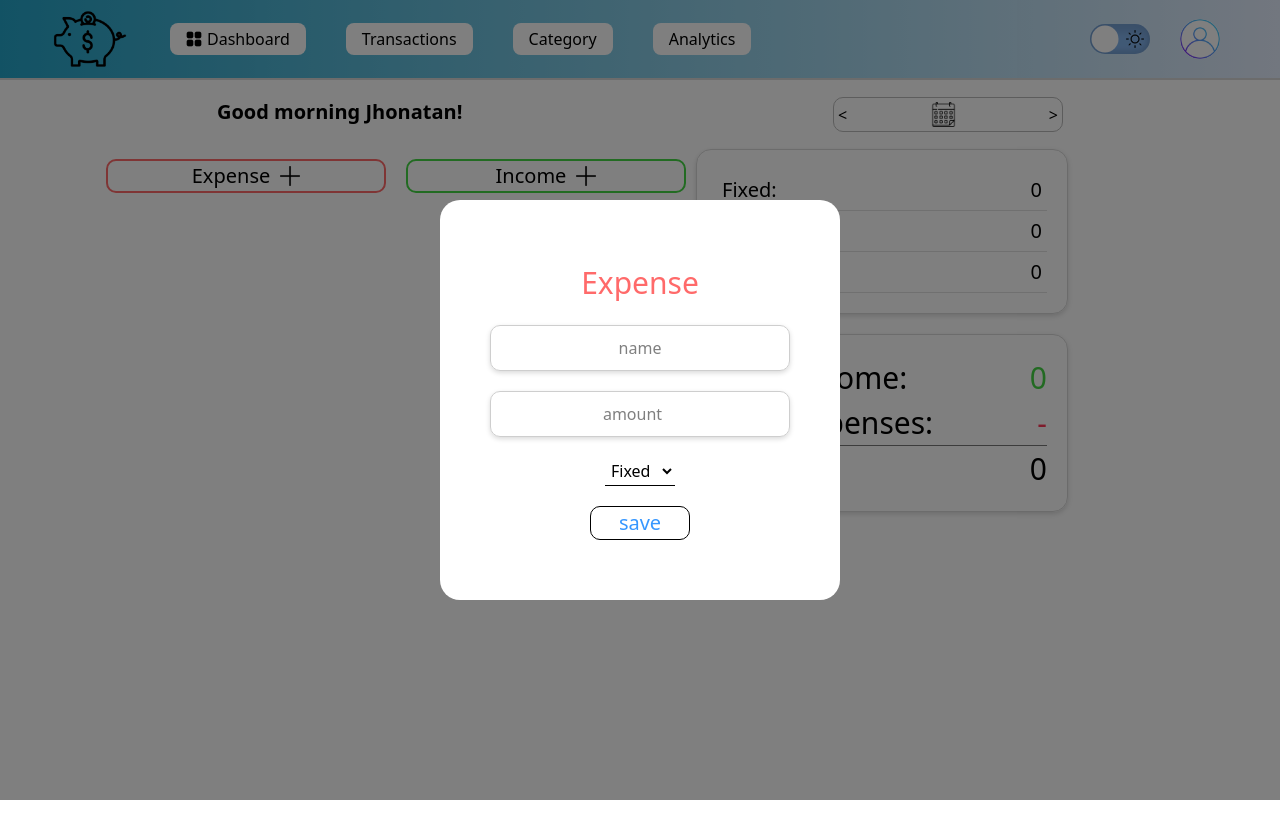
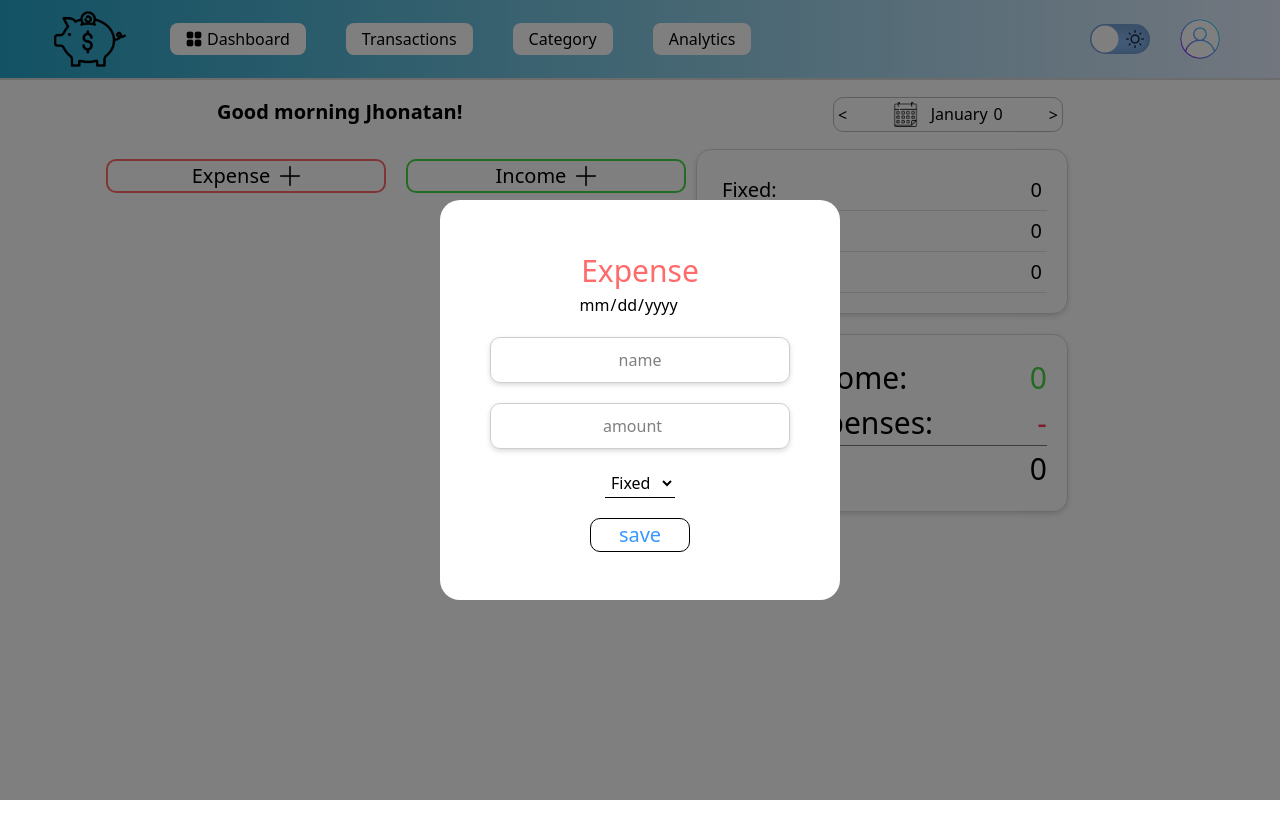
Before and after one commit to jhonatanIto/ExpenseTracker, a React (Vite) app: page / in a window 1280 px wide. Both pictures are taken after a click on the button "Expense". Shown: the top 838 px of the page. Built offline with nearby package versions, Linux system fonts and the light colour scheme; no server answers.

Commit message:
calendar function added

```diff
--- a/src/App.css
+++ b/src/App.css
@@ -374,3 +374,6 @@
 .filterExpense:hover {
   color: red;
 }
+.dateInput::-webkit-calendar-picker-indicator {
+  display: none;
+}
--- a/src/App.jsx
+++ b/src/App.jsx
@@ -7,7 +7,12 @@ import Calendar from "./components/Calendar";
 import CardInfo from "./components/CardInfo";
 
 function App() {
-  const [month, setMonth] = useState();
+  const [{ month, year, day }, setnichi] = useState({
+    month: 0,
+    year: 0,
+    day: 0,
+  });
+
   const [cards, setCards] = useState([]);
   const [expenseIncome, setExpenseIncome] = useState("Expense");
   const [modalDisplay, setModalDisplay] = useState("none");
@@ -28,7 +33,7 @@ function App() {
   const [currency, setCurrency] = useState("JPY");
   const [type, setType] = useState("Fixed");
   const [today, setToday] = useState("");
-  const [date, setDate] = useState("");
+  const [cardDate, setCardDate] = useState("");
   const [display, setDisplay] = useState("All");
 
   function closeModal(e) {
@@ -77,14 +82,21 @@ function App() {
   return (
     <>
       <Header setDisplay={setDisplay} />
-      <Calendar today={today} month={month} setMonth={setMonth} />
+      <Calendar
+        day={day}
+        month={month}
+        year={year}
+        setnichi={setnichi}
+        today={today}
+      />
       <Main
+        year={year}
         month={month}
         setDisplay={setDisplay}
         display={display}
         setExpenseIncome={setExpenseIncome}
         setType={setType}
-        setDate={setDate}
+        setCardDate={setCardDate}
         setEditType={setEditType}
         setEditCurrency={setEditCurrency}
         setEditAmount={setEditAmount}
@@ -101,6 +113,9 @@ function App() {
         setModalDisplay={setModalDisplay}
       />
       <Modal
+        day={day}
+        year={year}
+        month={month}
         expenseIncome={expenseIncome}
         setCurrency={setCurrency}
         setType={setType}
@@ -118,10 +133,11 @@ function App() {
         id={id}
         setId={setId}
         today={today}
+        cardDate={cardDate}
       />
       <CardInfo
         expenseIncome={expenseIncome}
-        date={date}
+        cardDate={cardDate}
         setCardInfoModal={setCardInfoModal}
         setEditType={setEditType}
         setEditCurrency={setEditCurrency}
--- a/src/components/AddContainer.jsx
+++ b/src/components/AddContainer.jsx
@@ -16,11 +16,12 @@ export default function AddContainer(props) {
     setEditAmount,
     setEditCurrency,
     setEditType,
-    setDate,
+    setCardDate,
     setExpenseIncome,
     setType,
     display,
     month,
+    year,
   } = props;
 
   return (
--- a/src/components/Calendar.jsx
+++ b/src/components/Calendar.jsx
@@ -1,8 +1,8 @@
-import { useEffect, useState } from "react";
+import { useEffect } from "react";
 import calendar from "../assets/calendar.png";
 
 export default function Calendar(props) {
-  const { today, month, setMonth } = props;
+  const { today, setnichi, year, month } = props;
 
   const monthNames = [
     "January",
@@ -20,20 +20,29 @@ export default function Calendar(props) {
   ];
 
   function changeMonth(direction) {
-    setMonth((prev) => {
-      let newMonth = prev + direction;
+    setnichi(({ month, year, day }) => {
+      let newMonth = month + direction;
+      let newYear = year;
 
-      if (newMonth < 0) newMonth = 11;
-      if (newMonth > 11) newMonth = 0;
-
-      return newMonth;
+      if (newMonth < 0) {
+        newMonth = 11;
+        newYear--;
+      }
+      if (newMonth > 11) {
+        newMonth = 0;
+        newYear++;
+      }
+      return { month: newMonth, year: newYear, day };
     });
   }
   useEffect(() => {
     if (!today) return;
     const date = new Date(today);
     const currMonth = date.getMonth();
-    setMonth(currMonth);
+    const currYear = date.getFullYear();
+    const currDay = date.getDate();
+
+    setnichi({ month: currMonth, year: currYear, day: currDay });
   }, [today]);
 
   return (
@@ -44,10 +53,11 @@ export default function Calendar(props) {
           {" "}
           &lt;{" "}
         </button>
-        <div className="flex">
+        <div className="flex ">
           {" "}
           <img className="calendar" src={calendar} />
           <div className="calendarMonth">&nbsp;&nbsp; {monthNames[month]}</div>
+          <div className="ml-1.5">{year}</div>
         </div>
 
         <button
--- a/src/components/CardInfo.jsx
+++ b/src/components/CardInfo.jsx
@@ -24,7 +24,7 @@ export default function CardInfo(props) {
     setEditType,
     closeModal,
     setCardInfoModal,
-    date,
+    cardDate,
     expenseIncome,
   } = props;
 
@@ -44,7 +44,7 @@ export default function CardInfo(props) {
       className="cardInfoBody"
     >
       <div className="cardInfoContainer">
-        <div>{date}</div>
+        <div>{cardDate}</div>
         <input
           disabled={edit}
           className="CardInfoInput "
--- a/src/components/Cards.jsx
+++ b/src/components/Cards.jsx
@@ -12,15 +12,17 @@ export default function Cards(props) {
     setEditAmount,
     setEditCurrency,
     setEditType,
-    setDate,
+    setCardDate,
     setExpenseIncome,
     display,
     month,
+    year,
   } = props;
 
   let displayMonth = cards?.filter((c) => {
-    let a = new Date(c.date).getMonth();
-    return a === month;
+    let m = new Date(c.date).getMonth();
+    let y = new Date(c.date).getFullYear();
+    return m === month && y === year;
   });
 
   let displayThis =
@@ -51,7 +53,7 @@ export default function Cards(props) {
               setEditAmount(card.amount);
               setEditCurrency(card.currency);
               setEditType(card.type);
-              setDate(card.date);
+              setCardDate(card.date);
               setExpenseIncome(card.expense);
             }}
             key={index}
--- a/src/components/Main.jsx
+++ b/src/components/Main.jsx
@@ -21,6 +21,8 @@ export default function Main(props) {
     display,
     setDisplay,
     month,
+    year,
+    setCardDate,
   } = props;
   return (
     <div className="main">
--- a/src/components/Modal.jsx
+++ b/src/components/Modal.jsx
@@ -13,10 +13,18 @@ export default function Modal(props) {
     amount,
     setName,
     setAmount,
-
     setType,
+    month,
+    year,
+    day,
   } = props;
 
+  const formattedDate = [
+    year,
+    String(month + 1).padStart(2, "0"),
+    String(day).padStart(2, "0"),
+  ].join("-");
+  console.log(day);
   return (
     <div
       id="modalBody"
@@ -36,6 +44,7 @@ export default function Modal(props) {
         >
           {expenseIncome}
         </div>
+        <input className="dateInput" type="date" value={formattedDate} />
         <input
           className="modalInput inputName"
           placeholder="name"
```
